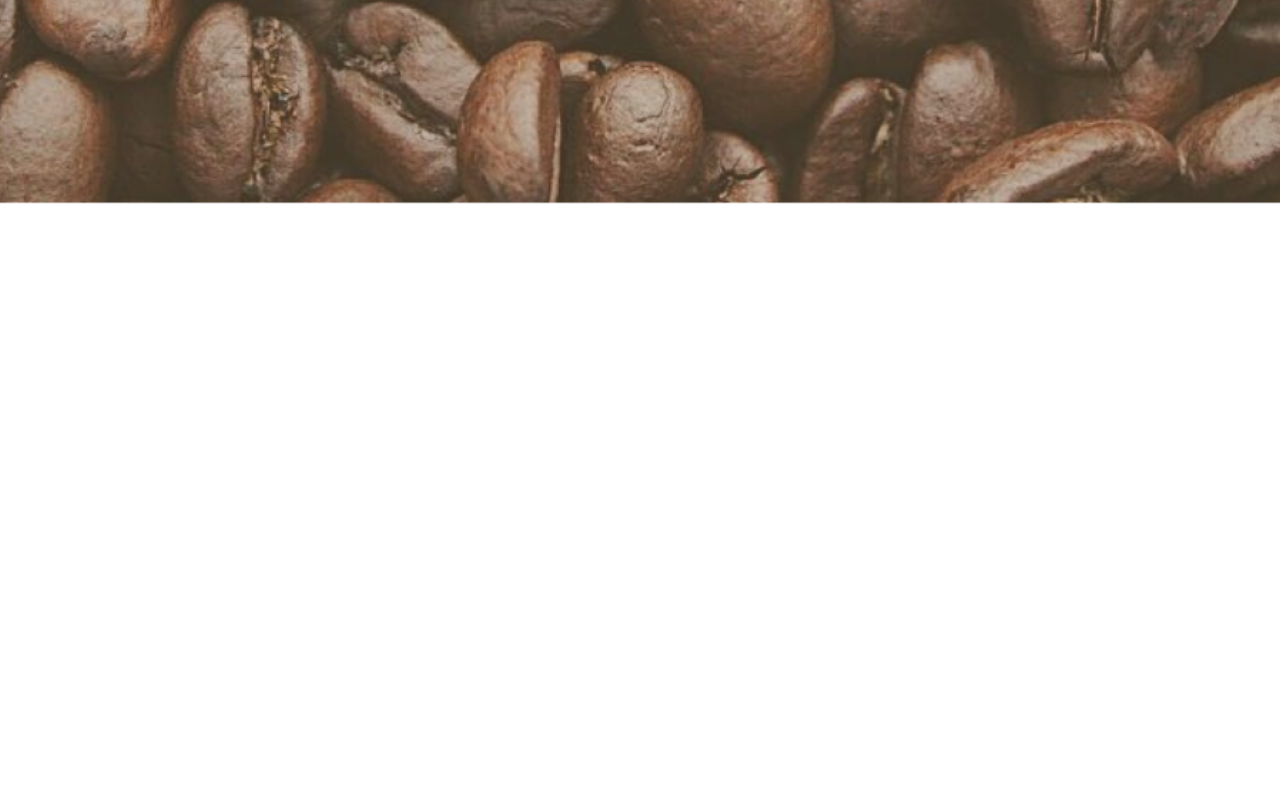
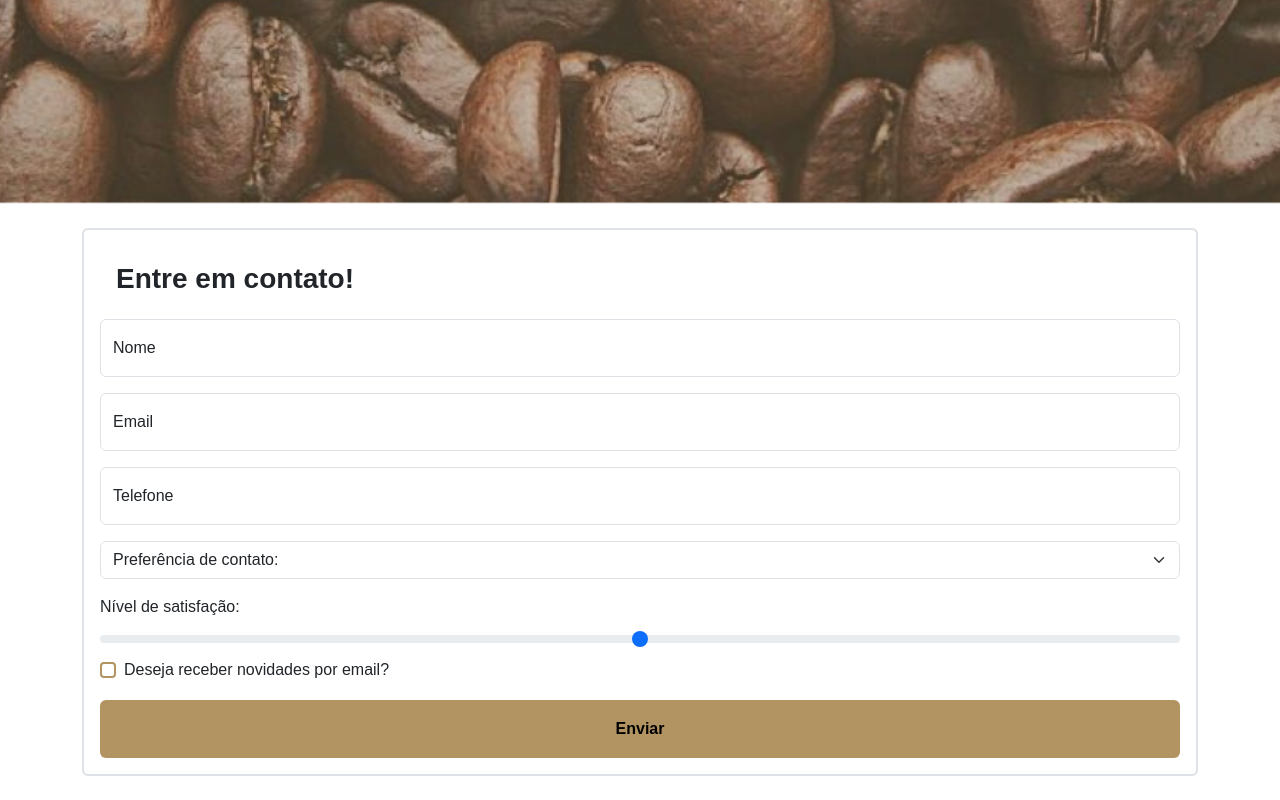
Before and after one commit to WilCb/Serenatto, a plain HTML site: page index.html in a window 1280 px wide. Shown: the part 3672-4472 px from the top of the page. Before the commit the page ends 4000 px from the top, so only its background shows below. Drawn offline with nearby package versions, Linux system fonts and the light colour scheme.

Commit message:
Inclusão do formulário

```diff
--- a/index.html
+++ b/index.html
@@ -38,7 +38,7 @@
                 <a class="nav-link" href="#">Sobre</a>
               </li>
               <li class="nav-item">
-                <a class="nav-link" href="#">Contato</a>
+                <a class="nav-link" href="#contato">Contato</a>
               </li>
               <li class="nav-item">
                 <a class="nav-link" href="#">
@@ -171,9 +171,43 @@
       </div>
     </section>
 
+    <section class="banners banner-3">
+    </section>
 
-
-    <section class="banners banner-3">
+    <!-- Formulário -->
+    <section class="py-4 container">
+      <div class="border border-2 rounded p-3">
+        <h3 class="fw-bold p-3">Entre em contato!</h3>
+        <form id="contato">
+          <div class="form-floating mb-3">
+            <input type="text" class="form-control" id="floatingNome" placeholder="Nome">
+            <label for="floatingNome">Nome</label>
+          </div>
+          <div class="form-floating mb-3">
+            <input type="email" class="form-control" id="floatingEmail" placeholder="nome@exemplo.com">
+            <label for="floatingEmail">Email</label>
+          </div>
+          <div class="form-floating mb-3">
+            <input type="tel" class="form-control" id="floatingTelefone" placeholder="Telefone">
+            <label for="floatingTelefone">Telefone</label>
+          </div>
+          <select class="form-select mb-3" aria-label="Default select example">
+            <option selected>Preferência de contato:</option>
+            <option value="1">WhatsApp</option>
+            <option value="2">E-mail</option>
+            <option value="3">Ligação</option>
+          </select>
+          <label for="nivel-satisfacao" class="form-label">Nível de satisfação:</label>
+          <input type="range" class="form-range" id="nivel-satisfacao">
+          <div class="form-check">
+            <input class="form-check-input" type="checkbox" value="" id="flexCheckDefault">
+            <label class="form-check-label" for="flexCheckDefault">
+              Deseja receber novidades por email?
+            </label>
+          </div>
+          <button type="button" class="btn botao-padrao w-100 fw-bold mt-3 py-3">Enviar</button>
+        </form>
+      </div>
     </section>
   </main>
 
@@ -334,7 +368,8 @@
           </p>
         </div>
         <div class="modal-footer mx-auto">
-          <button type="button" class="btn btn-secondary botao-padrao border-0" data-bs-dismiss="modal">Fechar janela</button>
+          <button type="button" class="btn btn-secondary botao-padrao border-0" data-bs-dismiss="modal">Fechar
+            janela</button>
         </div>
       </div>
     </div>
@@ -352,14 +387,21 @@
         <div class="modal-body">
           <img class="w-100" src="./assets/produtos-cafe-especial.png" alt="Xícara de café preto">
           <p>
-            Somos conhecidos também por nossos cafés especiais, que são cuidadosamente preparados com grãos selecionados de alta qualidade e técnicas de preparo precisas.
+            Somos conhecidos também por nossos cafés especiais, que são cuidadosamente preparados com grãos selecionados
+            de alta qualidade e técnicas de preparo precisas.
           </p>
           <p>
-            Entre as opções de cafés especiais do Café & Bistrô Serenatto, destacamos o café aeropress, que é preparado com uma técnica de imersão e pressão, resultando em uma bebida de sabor intenso e aroma acentuado. Outra opção popular é o café Hario V60, que é preparado com um filtro de papel em formato de cone e resulta em uma bebida limpa e suave, ressaltando as notas sensoriais dos grãos. Além disso, oferecemos uma variedade de bebidas geladas, como o café gelado, que é preparado com grãos torrados escuros e servido com gelo e leite, resultando em uma bebida refrescante e saborosa.
+            Entre as opções de cafés especiais do Café & Bistrô Serenatto, destacamos o café aeropress, que é preparado
+            com uma técnica de imersão e pressão, resultando em uma bebida de sabor intenso e aroma acentuado. Outra
+            opção popular é o café Hario V60, que é preparado com um filtro de papel em formato de cone e resulta em uma
+            bebida limpa e suave, ressaltando as notas sensoriais dos grãos. Além disso, oferecemos uma variedade de
+            bebidas geladas, como o café gelado, que é preparado com grãos torrados escuros e servido com gelo e leite,
+            resultando em uma bebida refrescante e saborosa.
           </p>
         </div>
         <div class="modal-footer mx-auto">
-          <button type="button" class="btn btn-secondary botao-padrao border-0" data-bs-dismiss="modal">Fechar janela</button>
+          <button type="button" class="btn btn-secondary botao-padrao border-0" data-bs-dismiss="modal">Fechar
+            janela</button>
         </div>
       </div>
     </div>
```
